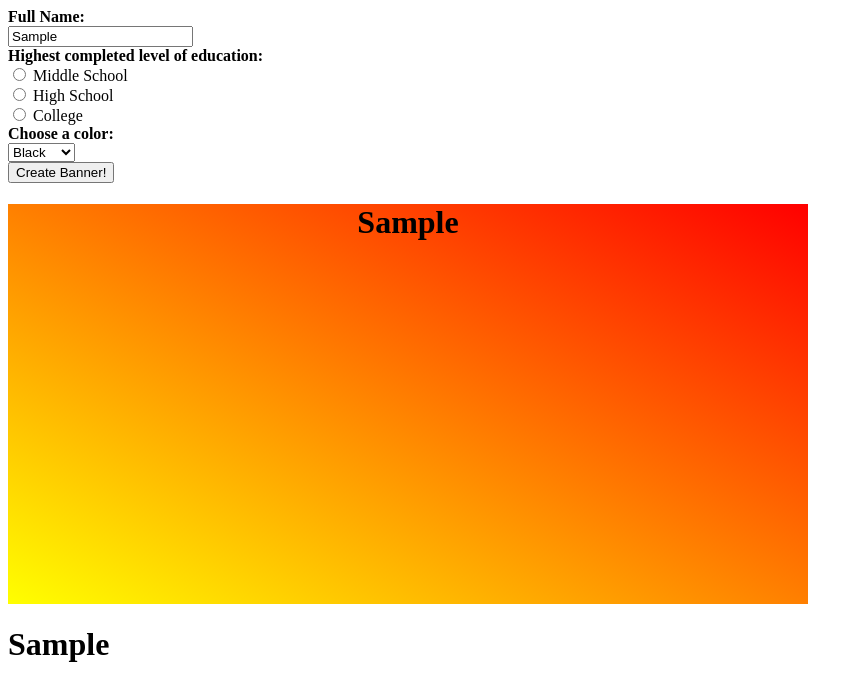
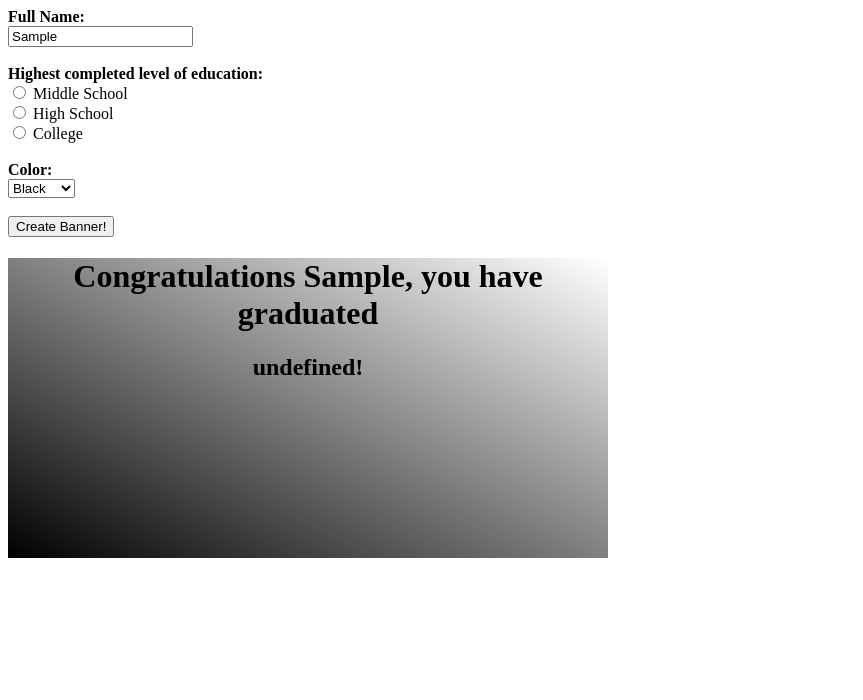
Before and after one commit to geoffreyl4412/banner-generator, a plain HTML site: page index.html in a window 1280 px wide. Both pictures are taken after typing "Sample" into the empty fields and a click on the button "Create Banner!". Shown: the whole page, without its empty margins (0-863 px from the left). Drawn offline with nearby package versions, Linux system fonts and the light colour scheme.

Commit message:
add set background and fix inputs

```diff
--- a/index.html
+++ b/index.html
@@ -9,21 +9,20 @@
         $(function() {
             $('button').click(function() {
                 var name = $('#nameType').val();
-                $('h1').html(name);
+                $('h1').html("Congratulations " + name + ", you have graduated ");
                 var color = $('#colorSelect').val();
                 $('h1').css('color', color);
                 var education = $('input[name="educationLvl"]:checked').val();
-                $('h2').html(education);
+                $('h2').html(education + "!");
                 $('h2').css('color', color);
-
             });
         });
     </script>
     <style>
         #banner {
-            width: 800px;
-            height: 400px;
-            background: linear-gradient(to bottom left, red, yellow);
+            width: 600px;
+            height: 300px;
+            background: linear-gradient(to bottom left, white, black);
             text-align: center;
         }
     </style>
@@ -31,31 +30,30 @@
 
 <body>
     <strong>Full Name:</strong><br>
-    <input id="nameType"><br>
+    <input id="nameType"><br><br>
 
     <strong>Highest completed level of education:</strong><br>
     <input type="radio" name="educationLvl" value="Middle School"> Middle School<br>
     <input type="radio" name="educationLvl" value="High School"> High School<br>
-    <input type="radio" name="educationLvl" value="College"> College<br>
+    <input type="radio" name="educationLvl" value="College"> College<br><br>
 
-    <strong>Choose a color:</strong><br>
+    <strong>Color:</strong><br>
     <select id="colorSelect">
         <option value="Black" selected> Black </option>
+        <option value="White"> White </option>
         <option value="Red"> Red </option>
         <option value="Orange"> Orange </option>
         <option value="Yellow"> Yellow </option>
         <option value="Green"> Green </option>
         <option value="Blue"> Blue </option>
         <option value="Purple"> Purple </option>
-    </select><br>
+
+    </select><br><br>
+
     <button>Create Banner!</button>
     <div id="banner">
         <h1></h1>
         <h2></h2>
-        <h3></h3>
     </div>
 </body>
-
-<h1></h1>
-
 </html>
```
